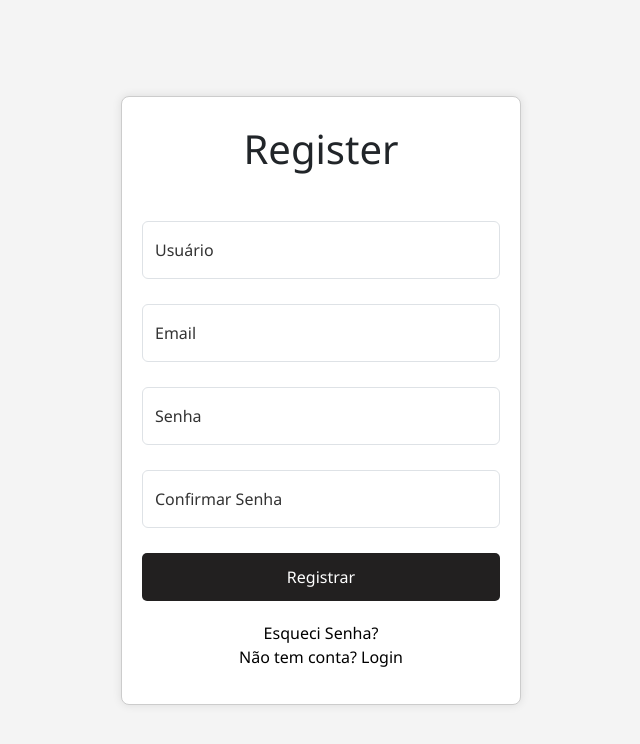
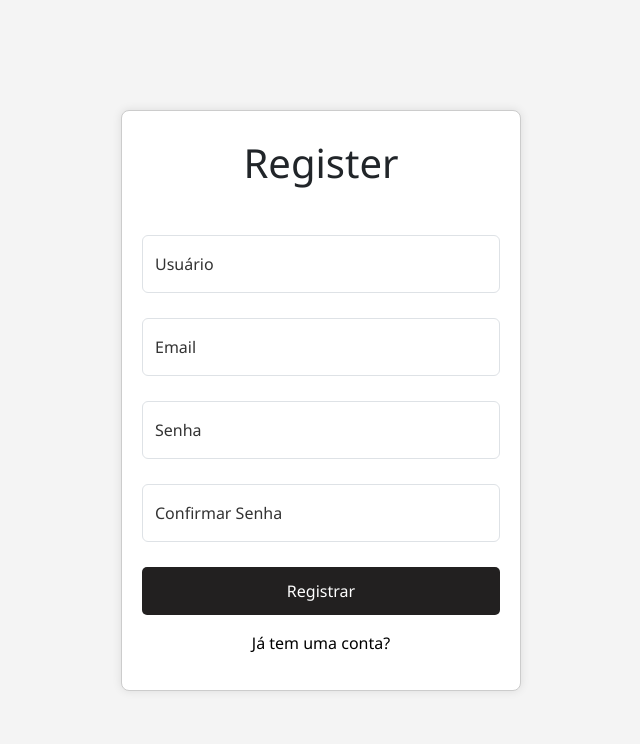
Before and after one commit to GabrielLima2803/TodoList, a React (Create React App) app in the folder frontend/: page /register in a window 1280 px wide. Shown: the top 744 px of the page, without its empty margins (319-959 px from the left). Built offline with nearby package versions, Linux system fonts and the light colour scheme.

Commit message:
<Create> Register Template

```diff
--- a/frontend/src/components/auth/Register.js
+++ b/frontend/src/components/auth/Register.js
@@ -1,6 +1,7 @@
 import React from "react";
 import "./auth.css";
 import { Link } from "react-router-dom";
+
 
 const Register = () => {
   return (
@@ -24,9 +25,7 @@ const Register = () => {
               id="floatingInput"
               placeholder="Email"
             />
-            <label htmlFor="floatingInput">
-              Email
-            </label>
+            <label htmlFor="floatingInput">Email</label>
           </div>
           <div className="container-pass container-def form-floating">
             <input
@@ -35,9 +34,7 @@ const Register = () => {
               id="floatingInput"
               placeholder="Senha"
             />
-            <label htmlFor="floatingInput">
-              Senha
-            </label>
+            <label htmlFor="floatingInput">Senha</label>
           </div>
           <div className="container-pass container-def form-floating">
             <input
@@ -46,19 +43,14 @@ const Register = () => {
               id="floatingInput"
               placeholder="Confirma Senha"
             />
-            <label htmlFor="floatingInput">
-              Confirmar Senha
-            </label>
+            <label htmlFor="floatingInput">Confirmar Senha</label>
           </div>
           <button type="submit" className="button-entrar">
             Registrar
           </button>
           <div className="links">
-            <Link className="forgot-password-link" to="/forgot-password">
-              <div>Esqueci Senha?</div>
-            </Link>
-            <Link className="register-link" to="/login">
-              <div>Não tem conta? Login</div>
+            <Link className="register-link mt-3" to="/login">
+              Já tem uma conta?
             </Link>
           </div>
         </form>
```
